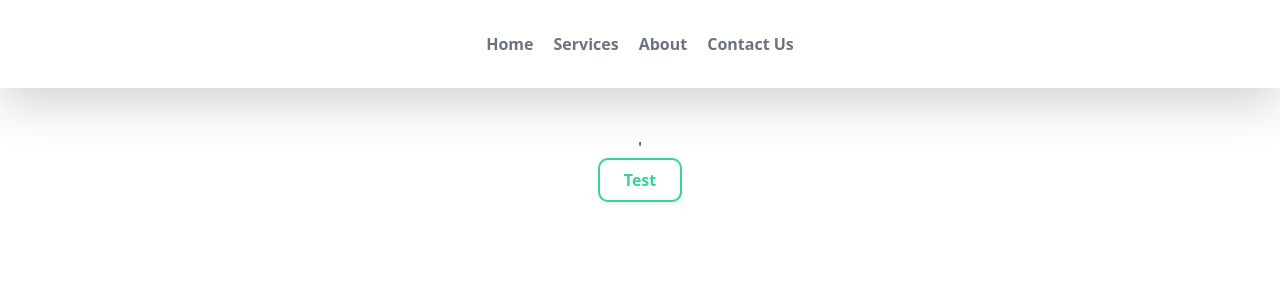
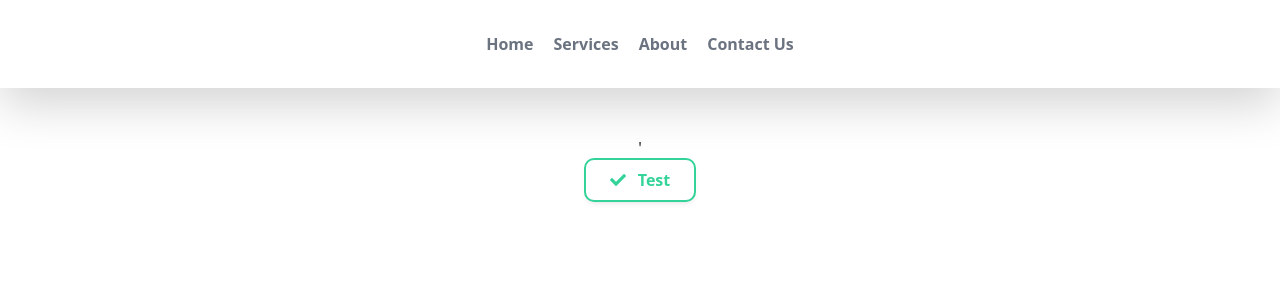
Before and after one commit to ayfor/dj_hyades, a React (Create React App) app: page / in a window 1280 px wide. Shown: the top 300 px of the page. Built offline with nearby package versions, Linux system fonts and the light colour scheme.

Commit message:
added icons

```diff
--- a/package.json
+++ b/package.json
@@ -10,6 +10,7 @@
     "bootstrap": "^5.1.1",
     "react": "^17.0.2",
     "react-dom": "^17.0.2",
+    "react-icons": "^4.3.1",
     "react-scripts": "4.0.3",
     "web-vitals": "^1.1.2"
   },
--- a/src/components/GenreButton.js
+++ b/src/components/GenreButton.js
@@ -1,8 +1,12 @@
+import { FaCheck } from "react-icons/fa"
+
 function GenreButton({ genre }) {
 
     return (
         <div className="w-min py-2 px-4 font-semibold rounded-lg shadow-md outline-green text-green-400 hover:text-white hover:bg-green-400 active:bg-green-700 cursor-pointer">
-            { genre }
+            <div className="flex flex-row justify-center items-center">
+                <FaCheck/> <div className="pl-3">{ genre }</div>
+            </div>
         </div>
     );
 }
```
